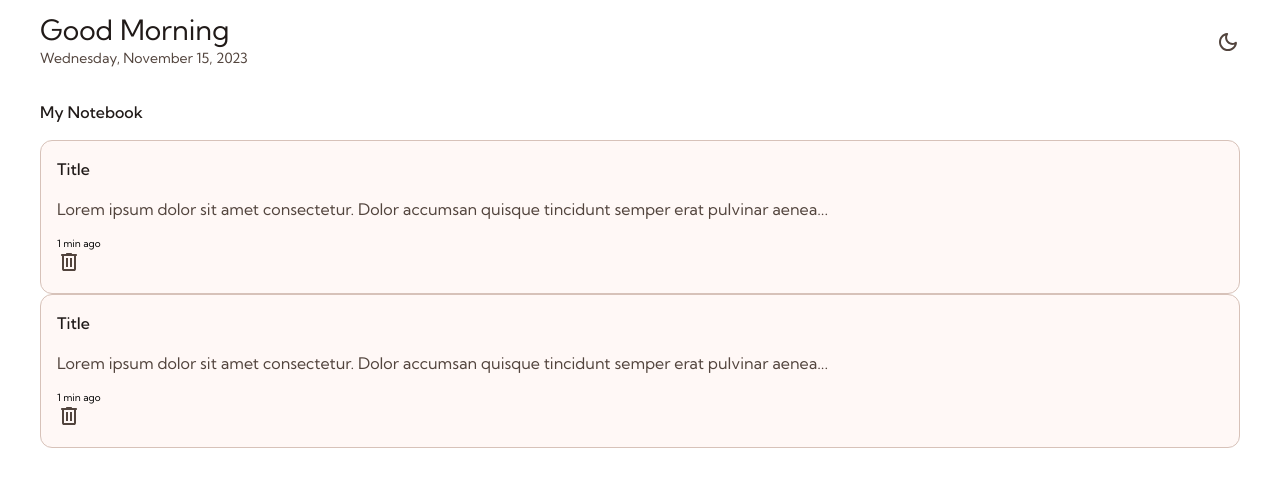
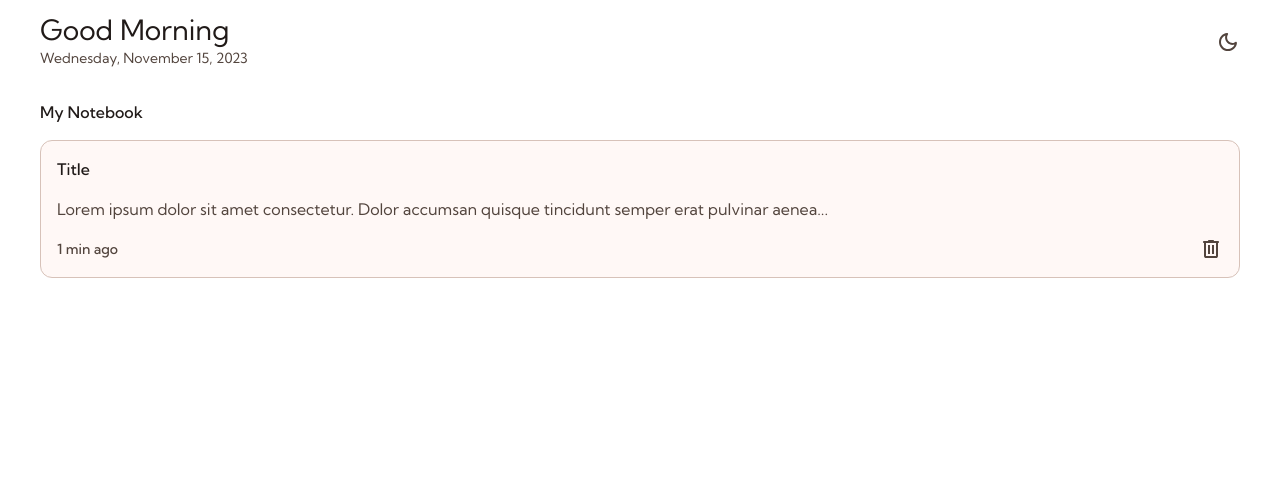
Before and after one commit to DJaye33/notekeeper-app, an Angular app: page / in a window 1280 px wide. Shown: the top 486 px of the page. Built offline with nearby package versions, Linux system fonts and the light colour scheme.

Commit message:
add note instance styling

```diff
--- a/src/app/notes/note/note.component.css
+++ b/src/app/notes/note/note.component.css
@@ -3,6 +3,15 @@ li {
   border: 1px solid var(--outline-variant-light);
   border-radius: 1.2rem;
   padding: 1.6rem;
+}
+
+li:hover {
+  background-color: var(--surface-container-highest-light);
+  border: 1px solid var(--outline-light);
+}
+
+li:active {
+  background-color: var(--surface-container-mid-light);
 }
 
 .note-btn {
@@ -23,3 +32,13 @@ li {
   line-height: 2.4rem;
   margin: 1.6rem 0;
 }
+
+.note-created {
+  display: flex;
+  justify-content: space-between;
+  align-items: center;
+  color: var(--on-surface-variant-light);
+  font-size: 1.4rem;
+  font-weight: 500;
+  line-height: 2rem;
+}
--- a/src/app/notes/note/note.component.html
+++ b/src/app/notes/note/note.component.html
@@ -2,11 +2,12 @@
   <button class="note-btn">
     <p class="note-title">{{ note.title }}</p>
     <p class="note-text">{{ note.text | truncate : 99 }}</p>
-    <div>
-      <!-- TODO: make created time dynamic -->
-      <p>{{ note.created }}</p>
-      <!-- Projected Delete Button -->
-      <ng-content></ng-content>
-    </div>
   </button>
+  <div class="note-created">
+    <!-- TODO: make created time dynamic -->
+    <p>{{ note.created }}</p>
+    <button>
+      <img src="assets/images/delete.svg" alt="delete note" />
+    </button>
+  </div>
 </li>
--- a/src/app/notes/notebook/notebook.component.html
+++ b/src/app/notes/notebook/notebook.component.html
@@ -2,15 +2,6 @@
   <!-- FIXME: Make notebook title dynamic -->
   <h3>My Notebook</h3>
   <ul>
-    <app-note>
-      <button>
-        <img src="assets/images/delete.svg" alt="delete note" />
-      </button>
-    </app-note>
-    <app-note>
-      <button>
-        <img src="assets/images/delete.svg" alt="delete note" />
-      </button>
-    </app-note>
+    <app-note></app-note>
   </ul>
 </section>
--- a/src/styles.css
+++ b/src/styles.css
@@ -5,6 +5,7 @@
   --surface-light: #fff8f6;
   --surface-container-low-light: #fef1ec;
   --surface-container-highest-light: #ede0db;
+  --surface-container-mid-light: #e3dddb;
   --on-surface-light: #201a18;
   --on-surface-variant-light: #52443d;
   --primary-light: #9d4300;
```
